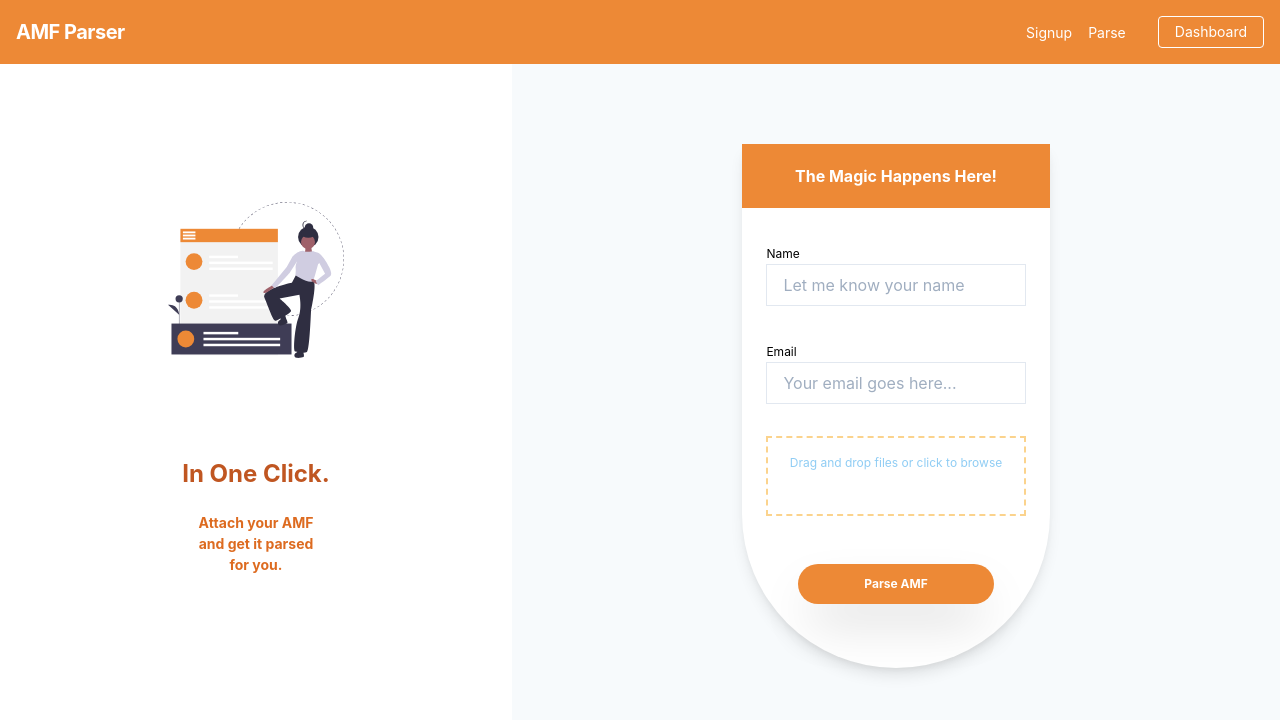
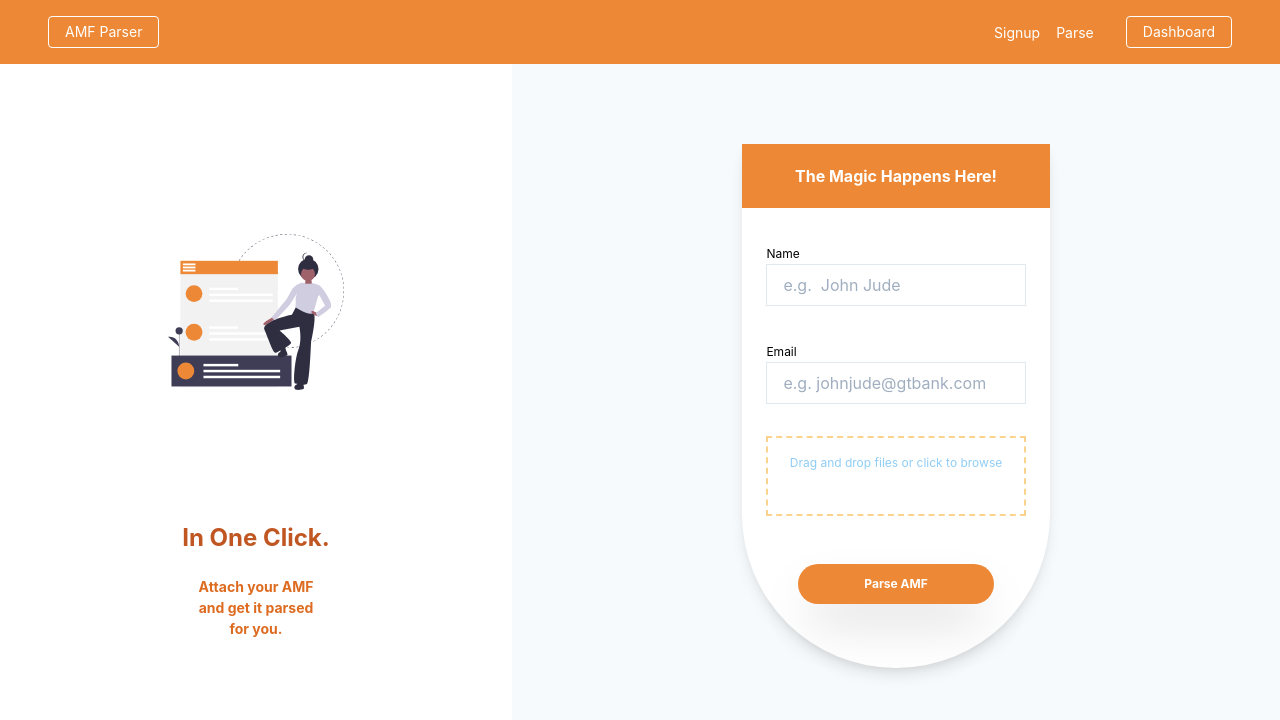
Before and after one commit to boyepanthera/amf-frontend, a React (Create React App) app: page /parse in a window 1280 px wide. Shown: the top 720 px of the page. Built offline with nearby package versions, Linux system fonts and the light colour scheme.

Commit message:
style nav

```diff
--- a/src/components/LeftPanel.js
+++ b/src/components/LeftPanel.js
@@ -5,8 +5,8 @@ export const LeftPanel = () => {
   return (
     <div className='w-1/2 mx-auto'>
       <div className=' p-10'>
-        <div className=' my-12 max-w-full flex flex-shrink-0'>
-          <img className='h-64' src={Uploading} alt='Explainer Standing with Direction for app use' />
+        <div className=' my-20 max-w-full flex flex-shrink-0'>
+          <img className='h-64 ' src={Uploading} alt='Explainer Standing with Direction for app use' />
         </div>
         <div className='item-1 text-3xl text-center font-bold text-orange-700 sm:text-sm md:text-lg lg:text-2xl'>In One Click.</div>
         <div className='text-orange-600 text-center m-5 font-bold text-sm'>Attach your AMF and get it parsed for you.</div>
--- a/src/components/Parse.js
+++ b/src/components/Parse.js
@@ -167,7 +167,7 @@ export function Parse() {
                         <Field
                           name="name"
                           className="bg-white focus:outline-none focus:shadow-outline border border-gray-300 rounded-xs py-2 px-4 block w-full appearance-none leading-normal mb-2"
-                          placeholder="Let me know your name"
+                          placeholder="e.g.  John Jude"
                         />
                         {errors.name && touched.name ? (
                           <Err className="text-sm">{errors.name}</Err>
@@ -181,7 +181,7 @@ export function Parse() {
                           name="email"
                           type="email"
                           className="bg-white focus:outline-none focus:shadow-outline border border-gray-300 rounded-xs py-2 px-4 block w-full appearance-none leading-normal mb-2"
-                          placeholder="Your email goes here..."
+                          placeholder="e.g. johnjude@gtbank.com"
                         />
                         {errors.email && touched.email ? (
                           <Err className="text-sm">{errors.email}</Err>
--- a/src/components/layouts/Navbar.js
+++ b/src/components/layouts/Navbar.js
@@ -3,10 +3,11 @@ import { Link } from 'react-router-dom';
 
 export const Navbar = () => {
     return (
-        <nav className='flex justify-between items-center flex-wrap p-4 bg-orange-500'>
+        <nav className='flex justify-between items-center flex-wrap p-4 px-12 bg-orange-500'>
             <div>
                 <div className='flex items-center text-white flex-shrink-0'>
-                    <span className='tracking-tight font-bold text-xl'><Link to='/'>AMF Parser</Link></span>
+                    {/* <span className='tracking-tight font-bold text-xl'><Link to='/'>AMF Parser</Link></span> */}
+                    <Link to='/' class="inline-block text-sm px-4 py-2 leading-none border rounded text-white border-white hover:border-transparent hover:text-orange-500 hover:bg-white mt-4 lg:mt-0">AMF Parser</Link>
                 </div>
                 <div class="block lg:hidden">
                     <button class="flex items-center px-3 py-2 border rounded text-teal-200 border-orange-400 hover:text-white hover:border-white">
```
